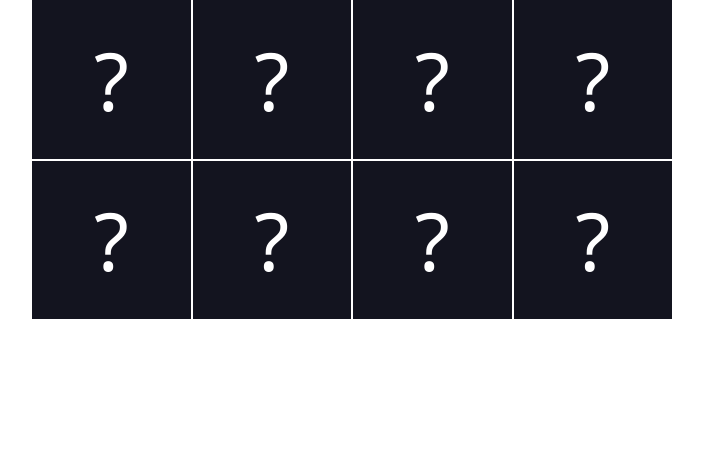
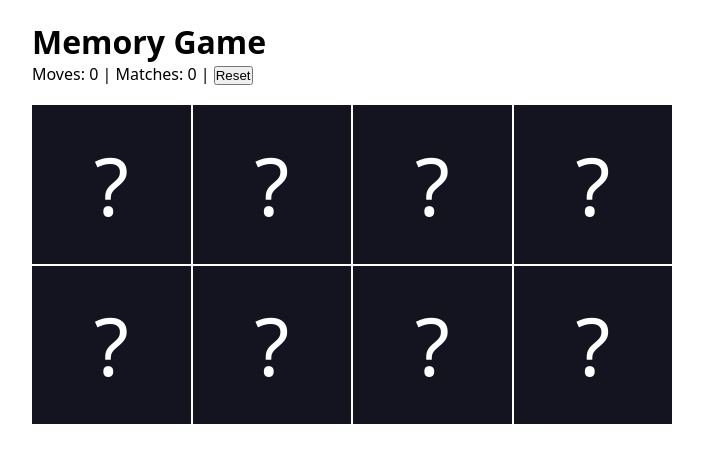
Before and after one commit to JeanneLima/memory-game, a React (Vite) app: page / in a window 1280 px wide. Shown: the top 462 px of the page, without its empty margins (288-991 px from the left). Built offline with nearby package versions, Linux system fonts and the light colour scheme.

Commit message:
feat(cards): record the number of identical cards the player has hit so far, as well as the number of attempts made by the player

```diff
--- a/src/components/Grid/index.tsx
+++ b/src/components/Grid/index.tsx
@@ -14,6 +14,8 @@ export function Grid({cards}: GridProps) {
   const firstSelectedCard = useRef<CardProps | null>(null)
   const secondSelectedCard = useRef<CardProps | null>(null)
   const unflipCards = useRef(false)
+  const [matches, setMatches] = useState(0)
+  const [moves, setMoves] = useState(0)
 
   const handleClick = (id: string) => {
     const newStateCards = stateCards.map((card: CardProps) => {
@@ -49,10 +51,14 @@ export function Grid({cards}: GridProps) {
           // O jogador acertou
           firstSelectedCard.current = null
           secondSelectedCard.current = null
+          setMatches(matchesCount => matchesCount + 1)
         } else {
           // O jogador errou
           unflipCards.current = true
         }
+
+        // A cada par de cards selecionados é contado 1 movimento do jogador
+        setMoves(movesCount => movesCount + 1)
       }
 
       return card;
@@ -62,10 +68,18 @@ export function Grid({cards}: GridProps) {
   }
 
   return (
-    <div className="grid">
-      {stateCards.map((card: CardProps) => {
-        return <Card {...card} key={card.id} handleClick={handleClick} />
-      })}
-    </div>
+    <>
+      <div className="text">
+        <h1>Memory Game</h1>
+        <p>
+          Moves: {moves} | Matches: {matches} | <button>Reset</button>
+        </p>
+      </div>
+      <div className="grid">
+        {stateCards.map((card: CardProps) => {
+          return <Card {...card} key={card.id} handleClick={handleClick} />
+        })}
+      </div>
+    </>
   )
 }
--- a/src/components/Grid/styles.css
+++ b/src/components/Grid/styles.css
@@ -3,3 +3,7 @@
   grid-template-columns: repeat(4, 1fr);
   gap: .2rem;
 }
+
+.text {
+  padding: 2rem 0;
+}
```
